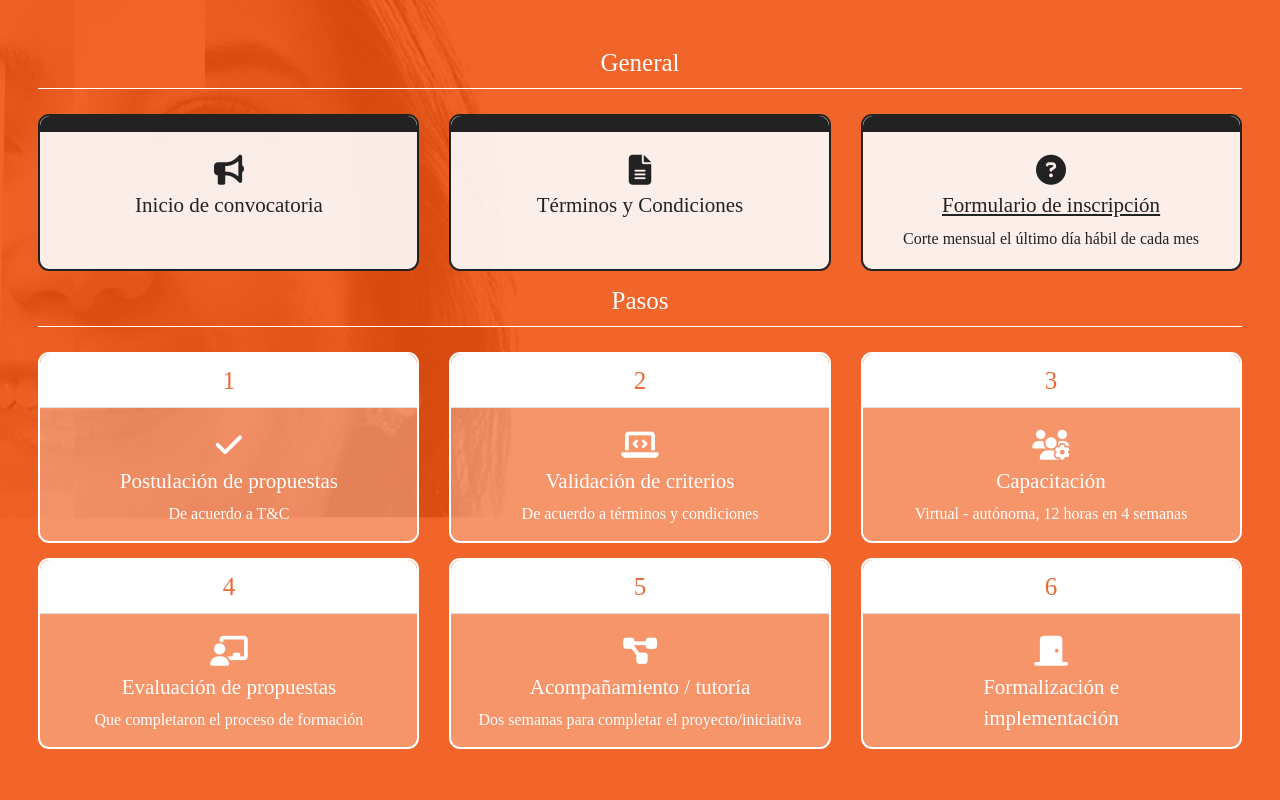
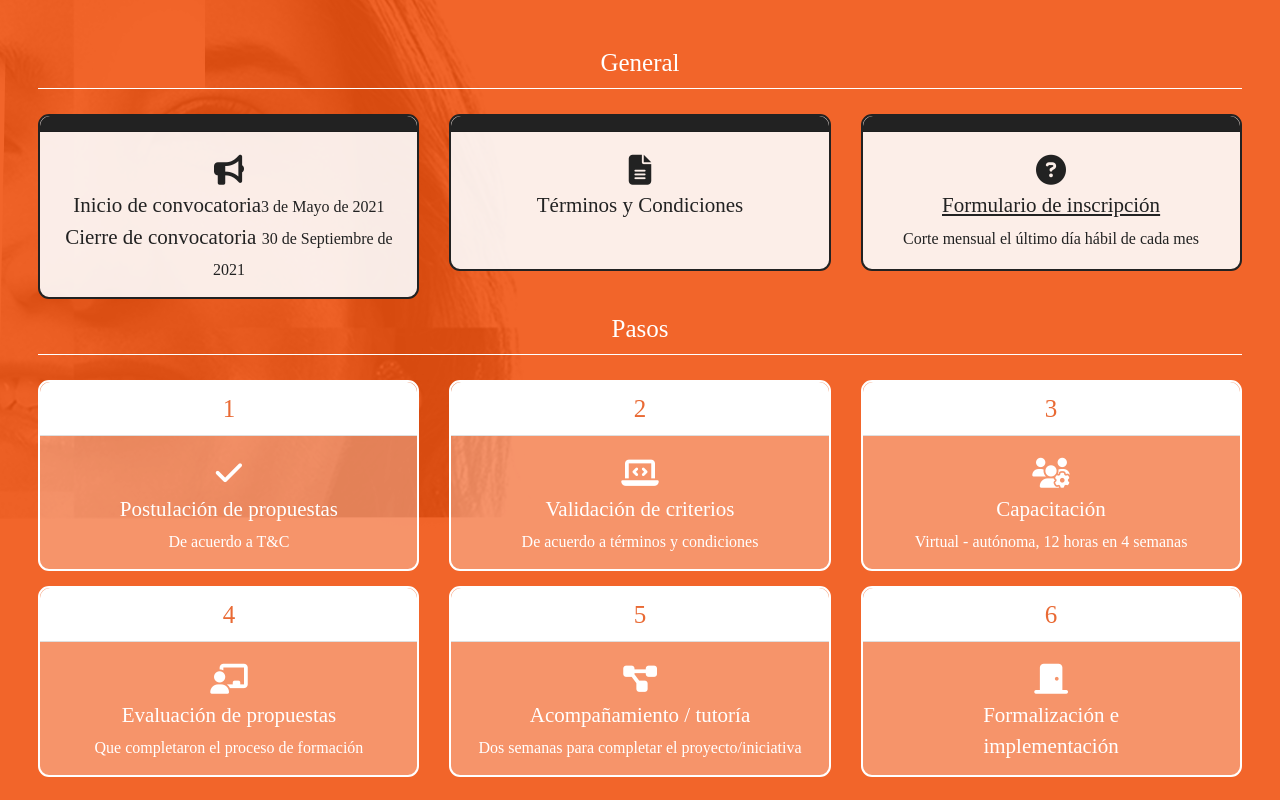
Before and after one commit to sraponte91/visionarios, a plain HTML site: page index.html in a window 1280 px wide. Shown: the part 2260-3060 px from the top of the page. Drawn offline with Linux system fonts and the light colour scheme; a web font is replaced by a local one.

Commit message:
fechasAperturaCierre

```diff
--- a/index.html
+++ b/index.html
@@ -182,7 +182,9 @@
             </div>
             <div class="card-body main-body-c">
               <i class="fas fa-bullhorn main-card-big-icons-2"></i><br>
-              Inicio de convocatoria<br>
+              Inicio de convocatoria<span style="font-size: 16px !important;">3 de Mayo de 2021</span> <br>
+              Cierre de convocatoria <span style="font-size: 16px !important;">30 de Septiembre de 2021</span>
+
             </div>
           </div>
         </div>
@@ -194,6 +196,7 @@
             <div class="card-body main-body-c">
               <i class="fas fa-file-alt main-card-big-icons-2"></i><br>
               Términos y Condiciones
+
             </div>
           </div>
         </div>
```
